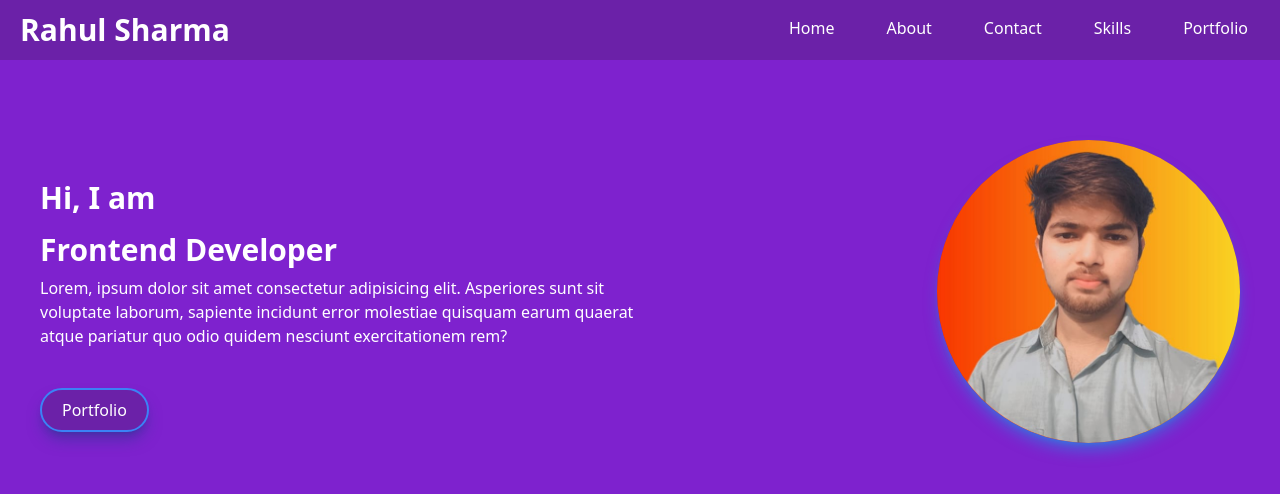
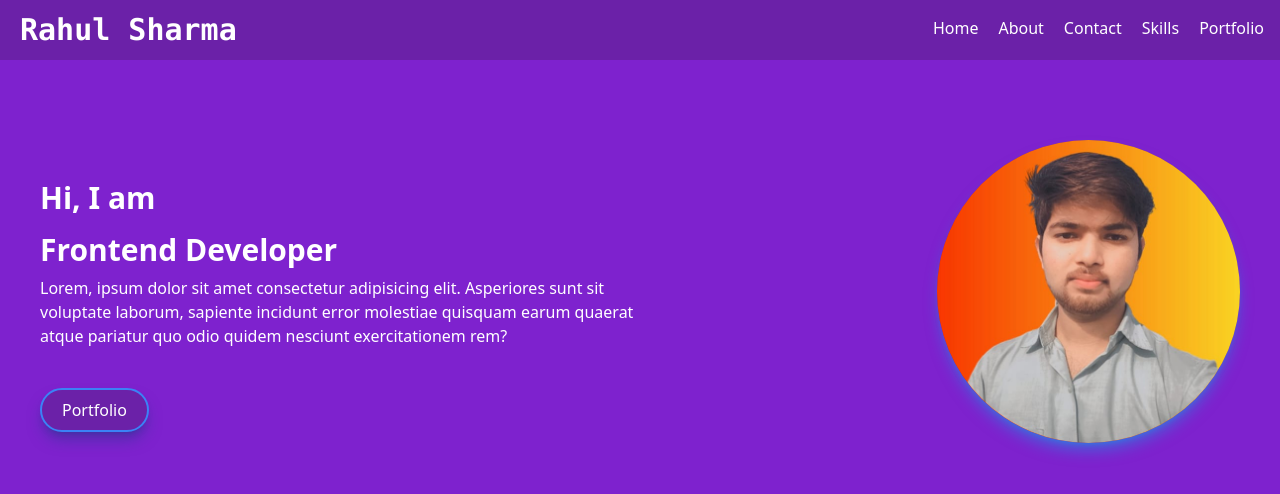
Before and after one commit to rahul-360/My-Portfolio, a website: page index.html in a window 1280 px wide. Drawn offline with nearby package versions, Linux system fonts and the light colour scheme.

Commit message:
profile update

```diff
--- a/index.html
+++ b/index.html
@@ -4,7 +4,8 @@
 <head>
     <meta charset="UTF-8">
     <meta name="viewport" content="width=device-width, initial-scale=1.0">
-    <title>Document</title>
+    <title>Portfolio</title>
+    <link rel="stylesheet" href="input.css">
     <script src="https://cdn.tailwindcss.com"></script>
 
 </head>
@@ -12,17 +13,28 @@
 <body>
     <div class="bg-purple-800 text-white shadow-blue-900/50 flex justify-between align-middle">
         <!-- <img class="h-14 px-3 pb-2 pt-3 rounded-full" src="Images/HeroImage.jpg.jpg" alt="logo"> -->
-        <h1 class="font-semibold text-3xl mx-5 py-3 hover:text-purple-400">Rahul Sharma</h1>
-        <ul class="px-4 py-4 space-x-5 flex justify-end">
-            <li class="px-4 cursor-pointer hover:text-purple-400 hover:border-b-4 border-indigo-500">Home</li>
-            <li class="px-4 cursor-pointer hover:text-purple-400 hover:border-b-4 border-indigo-500">About</li>
-            <li class="px-4 cursor-pointer hover:text-purple-400 hover:border-b-4 border-indigo-500">Contact</li>
-            <li class="px-4 cursor-pointer hover:text-purple-400 hover:border-b-4 border-indigo-500">Skills</li>
-            <li class="px-4 cursor-pointer hover:text-purple-400 hover:border-b-4 border-indigo-500">Portfolio</li>
-        </ul>
-
+        <h1 class="font-mono font-semibold text-3xl mx-5 py-3 hover:text-purple-400">Rahul Sharma</h1>
+        <div class="">
+            <ul class="px-4 py-4 space-x-5 flex justify-end">
+                <li
+                    class="links">
+                    Home</li>
+                <li
+                    class="links">
+                    About</li>
+                <li
+                    class="links">
+                    Contact</li>
+                <li
+                    class="links">
+                    Skills</li>
+                <li
+                    class="links">
+                    Portfolio</li>
+            </ul>
+        </div>
     </div>
-    <div class="flex align-middle py-20 bg-purple-700">
+    <div class="flex align-middle py-20 bg-purple-700 ">
         <div class="pl-10 py-10 w-1/2 text-white">
             <p class="text-3xl font-semibold">Hi, I am <span class="flex font-bold pt-4">Frontend Developer</span></p>
             <p class="py-2">Lorem, ipsum dolor sit amet consectetur adipisicing elit. Asperiores sunt sit voluptate
@@ -31,7 +43,7 @@
                 exercitationem rem?</p>
             <div class="flex">
                 <button
-                    class="bg-purple-800 shadow-lg border-2 border-blue-500 shadow-blue-900/50 hover:bg-purple-900 hover:border-blue-300 rounded-3xl px-5 py-2 mt-8 text-md font-medium">
+                    class="bg-purple-800 shadow-lg border-2 border-blue-500 shadow-blue-900/50 hover:bg-purple-900 hover:border-blue-300 rounded-3xl px-5 py-2 mt-8 text-md font-medium active:bg-purple-950 active:border-blue-200">
                     Portfolio </button>
             </div>
         </div>
--- /dev/null
+++ b/input.css
@@ -0,0 +1,6 @@
+@tailwind base;
+@tailwind components;
+.links{
+    @apply px-4 cursor-pointer hover:text-purple-400 hover:border-b-4 border-indigo-500 hover:rounded-b-sm;
+}
+@tailwind utilities;
--- /dev/null
+++ b/postcss.config.js
@@ -0,0 +1,6 @@
+module.exports = {
+  plugins: {
+    tailwindcss: {},
+    autoprefixer: {},
+  },
+}
```
Also changed, not shown: package.json (+7 -2 lines), tailwind.config.js (+8 -1 lines), 2 other files.
